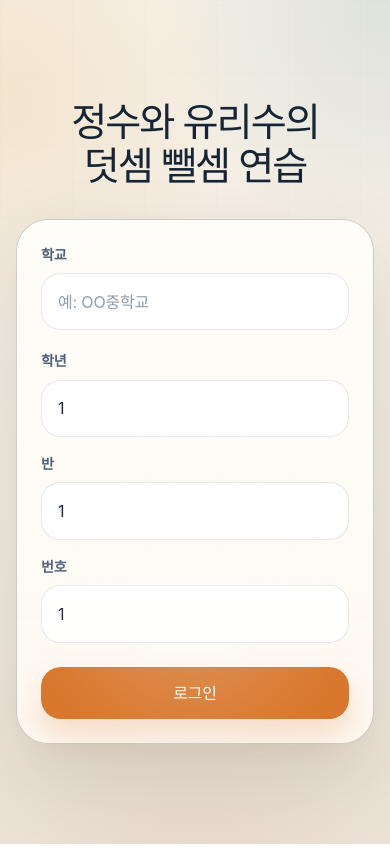
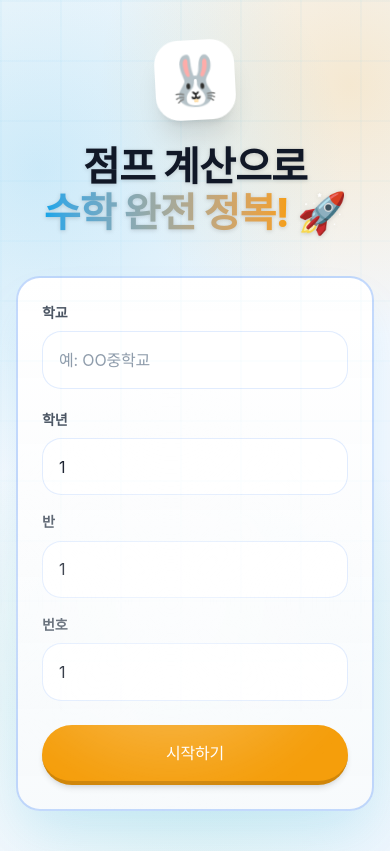
Before and after one commit to BeomjinSouth/plusminus, a Next.js app: page / in a window 390 px wide. Built offline with nearby package versions, Linux system fonts and the light colour scheme; a web font is replaced by a local one.

Commit message:
feat: redesign UI to be more vibrant and student-friendly

```diff
--- a/src/app/globals.css
+++ b/src/app/globals.css
@@ -1,19 +1,20 @@
 @import "tailwindcss";
 
 :root {
-  --bg-paper: #f7f1e8;
-  --bg-wash: #ece5d8;
-  --ink-strong: #152536;
-  --ink-soft: #4b6078;
-  --panel: rgba(255, 250, 244, 0.8);
-  --panel-strong: rgba(255, 252, 247, 0.94);
-  --line: rgba(21, 37, 54, 0.1);
-  --line-strong: rgba(21, 37, 54, 0.22);
-  --sun: #d9772c;
-  --sea: #2f7c79;
-  --berry: #b55243;
-  --gold: #e7b258;
-  --shadow: 0 24px 60px rgba(33, 31, 26, 0.1);
+  --bg-paper: #F0FDF4;
+  --bg-wash: #D1FAE5;
+  --ink-strong: #111827;
+  --ink-soft: #4B5563;
+  --panel: rgba(255, 255, 255, 0.9);
+  --panel-strong: rgba(255, 255, 255, 0.96);
+  --line: rgba(59, 130, 246, 0.15);
+  --line-strong: rgba(59, 130, 246, 0.3);
+  --sun: #F59E0B;
+  --sea: #0EA5E9;
+  --berry: #EF4444;
+  --gold: #FCD34D;
+  --grass: #10B981;
+  --shadow: 0 10px 25px -5px rgba(0, 0, 0, 0.1), 0 8px 10px -6px rgba(0, 0, 0, 0.1);
 }
 
 * {
@@ -28,10 +29,10 @@ body {
   margin: 0;
   min-height: 100vh;
   background:
-    radial-gradient(circle at 0% 10%, rgba(231, 178, 88, 0.18), transparent 28%),
-    radial-gradient(circle at 100% 0%, rgba(47, 124, 121, 0.12), transparent 26%),
-    radial-gradient(circle at 50% 100%, rgba(181, 82, 67, 0.08), transparent 32%),
-    linear-gradient(180deg, var(--bg-paper), var(--bg-wash));
+    radial-gradient(circle at 10% 20%, rgba(14, 165, 233, 0.18), transparent 40%),
+    radial-gradient(circle at 90% 10%, rgba(245, 158, 11, 0.18), transparent 30%),
+    radial-gradient(circle at 50% 80%, rgba(16, 185, 129, 0.15), transparent 40%),
+    linear-gradient(135deg, #F8FAFC, #EFF6FF);
   color: var(--ink-strong);
   letter-spacing: -0.01em;
 }
@@ -42,24 +43,24 @@ body::before {
   inset: 0;
   pointer-events: none;
   background-image:
-    linear-gradient(rgba(21, 37, 54, 0.02) 1px, transparent 1px),
-    linear-gradient(90deg, rgba(21, 37, 54, 0.02) 1px, transparent 1px);
-  background-size: 72px 72px;
-  mask-image: linear-gradient(180deg, rgba(0, 0, 0, 0.42), transparent 90%);
+    linear-gradient(rgba(14, 165, 233, 0.05) 2px, transparent 2px),
+    linear-gradient(90deg, rgba(14, 165, 233, 0.05) 2px, transparent 2px);
+  background-size: 60px 60px;
+  mask-image: linear-gradient(180deg, rgba(0, 0, 0, 0.6), transparent 90%);
 }
 
 body::after {
   content: "";
   position: fixed;
-  right: 6%;
-  bottom: 8%;
-  width: 22rem;
-  height: 22rem;
-  border-radius: 999px;
+  right: 5%;
+  bottom: 5%;
+  width: 25rem;
+  height: 25rem;
+  border-radius: 9999px;
   pointer-events: none;
-  background: radial-gradient(circle, rgba(255, 255, 255, 0.42), transparent 68%);
-  filter: blur(14px);
-  opacity: 0.55;
+  background: radial-gradient(circle, rgba(255, 255, 255, 0.6), transparent 70%);
+  filter: blur(20px);
+  opacity: 0.8;
 }
 
 a {
@@ -80,24 +81,26 @@ textarea {
 }
 
 .panel {
-  border: 1px solid var(--line);
+  border: 2px solid var(--line);
   background: linear-gradient(
     180deg,
-    rgba(255, 251, 245, 0.84),
-    rgba(255, 248, 241, 0.74)
+    rgba(255, 255, 255, 0.95),
+    rgba(240, 249, 255, 0.85)
   );
-  backdrop-filter: blur(18px);
+  backdrop-filter: blur(16px);
   box-shadow: var(--shadow);
+  border-radius: 1.5rem;
 }
 
 .panel-strong {
-  border: 1px solid var(--line-strong);
+  border: 2px solid var(--line-strong);
   background: linear-gradient(
     180deg,
-    rgba(255, 253, 249, 0.96),
-    rgba(255, 250, 244, 0.9)
+    rgba(255, 255, 255, 0.98),
+    rgba(248, 250, 252, 0.95)
   );
-  box-shadow: 0 30px 80px rgba(33, 31, 26, 0.12);
+  box-shadow: 0 25px 50px -12px rgba(14, 165, 233, 0.15);
+  border-radius: 1.5rem;
 }
 
 .section-title {
--- a/src/components/common/button.tsx
+++ b/src/components/common/button.tsx
@@ -18,16 +18,16 @@ export function Button({
   return (
     <button
       className={cn(
-        "rounded-[1.15rem] px-4 py-3 text-sm font-semibold tracking-[-0.01em] transition duration-200 focus-visible:outline-none focus-visible:ring-2 focus-visible:ring-[var(--ink-strong)] focus-visible:ring-offset-2 focus-visible:ring-offset-[var(--bg-paper)] disabled:cursor-not-allowed disabled:opacity-50",
+        "rounded-full px-5 py-3 text-[15px] font-bold tracking-[-0.01em] transition-all duration-200 focus-visible:outline-none focus-visible:ring-4 focus-visible:ring-[var(--sea)] focus-visible:ring-opacity-50 disabled:cursor-not-allowed disabled:opacity-50 active:scale-95",
         block && "w-full",
         tone === "primary" &&
-          "bg-[var(--sun)] text-white shadow-[0_16px_30px_rgba(217,119,44,0.22)] hover:-translate-y-0.5 hover:brightness-[1.02]",
+          "border-b-4 border-[color:color-mix(in_srgb,var(--sun),black_15%)] bg-[var(--sun)] text-white shadow-md hover:-translate-y-1 hover:brightness-110 active:border-b-0 active:translate-y-1",
         tone === "secondary" &&
-          "bg-[var(--sea)] text-white shadow-[0_16px_30px_rgba(47,124,121,0.2)] hover:-translate-y-0.5 hover:brightness-[1.02]",
+          "border-b-4 border-[color:color-mix(in_srgb,var(--sea),black_20%)] bg-[var(--sea)] text-white shadow-md hover:-translate-y-1 hover:brightness-110 active:border-b-0 active:translate-y-1",
         tone === "ghost" &&
-          "border border-[var(--line-strong)] bg-white/80 text-[var(--ink-strong)] hover:border-[var(--sea)] hover:bg-white",
+          "border-2 border-[var(--line-strong)] bg-white/90 text-[var(--ink-strong)] hover:border-[var(--sea)] hover:bg-white active:translate-y-1",
         tone === "danger" &&
-          "bg-[var(--berry)] text-white shadow-[0_16px_30px_rgba(181,82,67,0.2)] hover:-translate-y-0.5 hover:brightness-[1.02]",
+          "border-b-4 border-[color:color-mix(in_srgb,var(--berry),black_20%)] bg-[var(--berry)] text-white shadow-md hover:-translate-y-1 hover:brightness-110 active:border-b-0 active:translate-y-1",
         className,
       )}
       {...props}
--- a/src/components/common/feedback-banner.tsx
+++ b/src/components/common/feedback-banner.tsx
@@ -23,13 +23,13 @@ export function FeedbackBanner({
     <div
       key={`${tone}-${animationNonce}`}
       className={cn(
-        "relative overflow-hidden rounded-2xl border px-4 py-3 text-sm leading-6",
+        "relative overflow-hidden rounded-[1.25rem] border-2 px-5 py-4 text-[1rem] font-bold leading-6 shadow-sm",
         tone === "info" &&
-          "border-[var(--line)] bg-white/80 text-[var(--ink-soft)]",
+          "border-sky-200 bg-sky-50 text-sky-800",
         tone === "success" &&
-          "feedback-success-burst border-emerald-200 bg-emerald-50 text-emerald-900 pulse-good",
+          "feedback-success-burst border-emerald-300 bg-emerald-100 text-emerald-900 pulse-good shadow-emerald-500/10",
         tone === "warning" &&
-          "border-amber-200 bg-amber-50 text-amber-950 shake-soft",
+          "border-amber-300 bg-amber-100 text-amber-950 shake-soft shadow-amber-500/10",
       )}
     >
       {tone === "success" ? (
@@ -41,7 +41,12 @@ export function FeedbackBanner({
           <span className="feedback-success-glow" />
         </>
       ) : null}
-      <span className="relative z-10">{message}</span>
+      <span className="relative z-10 flex items-center gap-3">
+        {tone === 'info' && <span className="text-2xl animate-bounce">💡</span>}
+        {tone === 'success' && <span className="text-2xl animate-bounce">🌟</span>}
+        {tone === 'warning' && <span className="text-2xl shake-soft">🤔</span>}
+        <span>{message}</span>
+      </span>
     </div>
   );
 }
--- a/src/components/entry/student-login-screen.tsx
+++ b/src/components/entry/student-login-screen.tsx
@@ -64,10 +64,13 @@ export function StudentLoginScreen() {
     <main className="mx-auto flex min-h-screen w-full max-w-5xl items-center justify-center px-4 py-10 md:px-8">
       <section className="w-full max-w-[31rem]">
         <div className="text-center">
-          <h1 className="font-[var(--font-display)] text-[2.45rem] leading-[1.1] tracking-[-0.05em] md:text-[3.2rem]">
-            정수와 유리수의
+          <div className="mb-6 inline-flex h-20 w-20 items-center justify-center rounded-[1.5rem] bg-white shadow-xl shadow-[var(--sea)]/10 -rotate-3 hover:rotate-6 transition-transform duration-300">
+            <span className="text-5xl">🐰</span>
+          </div>
+          <h1 className="font-[var(--font-display)] font-extrabold text-[2.5rem] leading-[1.15] tracking-[-0.02em] md:text-[3.5rem] text-[var(--ink-strong)] drop-shadow-sm">
+            점프 계산으로
             <br />
-            덧셈 뺄셈 연습
+            <span className="bg-gradient-to-r from-[var(--sea)] to-[var(--sun)] bg-clip-text text-transparent pb-2 inline-block">수학 완전 정복!</span> 🚀
           </h1>
         </div>
 
@@ -131,11 +134,11 @@ export function StudentLoginScreen() {
 
           <Button
             type="submit"
-            className="mt-6 rounded-[1.25rem] py-3.5 text-base"
+            className="mt-6 py-4 text-[1.1rem]"
             block
             disabled={loading}
           >
-            {loading ? "로그인 중..." : "로그인"}
+            {loading ? "출발하는 중..." : "시작하기"}
           </Button>
         </form>
       </section>
--- a/src/components/play/set-player.tsx
+++ b/src/components/play/set-player.tsx
@@ -153,43 +153,46 @@ export function SetPlayer({
   }
 
   return (
-    <section className="grid gap-4">
-      <div className="rounded-[2rem] border border-amber-200/90 bg-[linear-gradient(180deg,rgba(255,255,255,0.98),rgba(255,247,237,0.94))] p-5 shadow-[0_20px_40px_rgba(245,158,11,0.12)] md:p-6">
-        <div className="flex flex-wrap items-start justify-between gap-4">
+    <section className="grid gap-6">
+      <div className="rounded-[2.5rem] border-4 border-white bg-gradient-to-b from-blue-50 to-indigo-50 p-6 shadow-xl md:p-8 relative overflow-hidden">
+        <div className="absolute top-0 right-0 w-64 h-64 bg-white/40 rounded-full blur-3xl -translate-y-1/2 translate-x-1/3"></div>
+        <div className="relative flex flex-wrap items-start justify-between gap-4">
           <div>
-            <p className="text-sm font-semibold uppercase tracking-[0.14em] text-amber-700">
-              문제 {problemIndex + 1} / {problems.length}
-            </p>
-            <h1 className="mt-3 font-[var(--font-display)] text-[3rem] leading-none tracking-[-0.06em] text-[var(--ink-strong)] md:text-[4rem]">
+            <div className="inline-flex items-center gap-2 rounded-full bg-indigo-100 px-4 py-1.5 text-sm font-bold text-indigo-700 shadow-sm mb-3">
+              <span>🎯</span>
+              <span>문제 {problemIndex + 1} / {problems.length}</span>
+            </div>
+            <h1 className="font-[var(--font-display)] text-[3.5rem] font-bold leading-none tracking-[-0.04em] text-[var(--ink-strong)] md:text-[4.5rem] drop-shadow-sm">
               {problem.expression}
             </h1>
           </div>
           {isFinishing && (
-            <div className="rounded-full bg-amber-600 px-4 py-2 text-sm font-semibold text-white">
-              결과 저장 중
+            <div className="animate-pulse rounded-full bg-[var(--sun)] px-5 py-2.5 text-sm font-bold text-white shadow-md">
+              결과 저장 중 🚀
             </div>
           )}
         </div>
 
-        <div className="mt-4 grid gap-3 md:grid-cols-4">
+        <div className="mt-6 grid gap-3 md:grid-cols-4">
           {jumpSteps.map((step, index) => (
             <div
               key={step}
-              className="rounded-[1.35rem] border border-amber-100 bg-white/88 px-4 py-4"
+              className="relative overflow-hidden rounded-[1.5rem] border-2 border-white bg-white/60 p-4 shadow-sm backdrop-blur-sm transition-transform hover:-translate-y-1"
             >
-              <p className="text-xs font-semibold uppercase tracking-[0.16em] text-amber-700">
-                해야 할 일 {index + 1}
+              <div className="absolute -right-2 -bottom-2 text-4xl opacity-[0.05]">🐰</div>
+              <p className="text-[0.75rem] font-black uppercase tracking-widest text-indigo-400">
+                STEP {index + 1}
               </p>
-              <p className="mt-2 text-base font-semibold text-[var(--ink-strong)]">
+              <p className="mt-1 text-lg font-bold text-[var(--ink-strong)]">
                 {step}
               </p>
             </div>
           ))}
         </div>
 
-        <div className="mt-4 h-3 overflow-hidden rounded-full bg-amber-100">
+        <div className="mt-6 h-4 w-full overflow-hidden rounded-full bg-white/80 shadow-inner border border-indigo-100 p-1">
           <div
-            className="h-full rounded-full bg-amber-500 transition-all"
+            className="h-full rounded-full bg-gradient-to-r from-emerald-400 to-teal-500 shadow-sm transition-all duration-500 ease-out"
             style={{ width: `${progressPercent}%` }}
           />
         </div>
```
Also changed, not shown: src/app/lobby/page.tsx (+40 -25 lines), src/app/result/[model]/[difficulty]/page.tsx (+33 -28 lines), src/components/game/rabbit-parser/rabbit-parser-challenge.tsx (+30 -24 lines), 2 other files (tests, documents, lock files or other folders).
